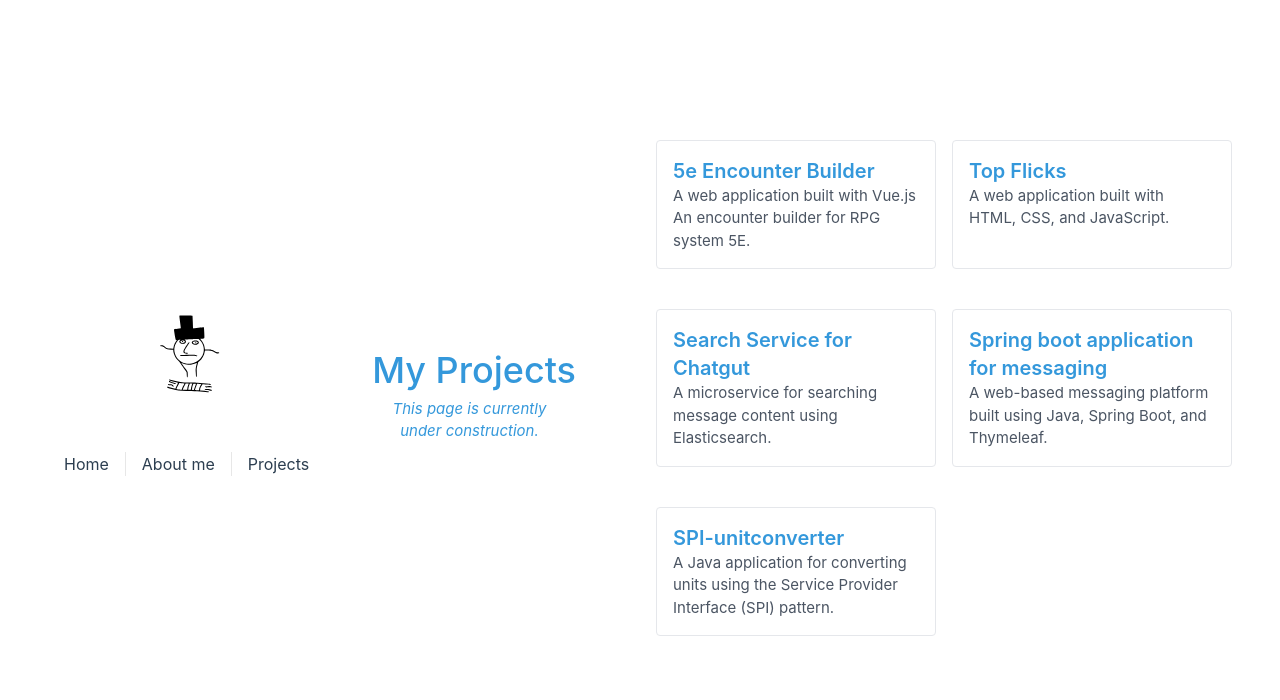
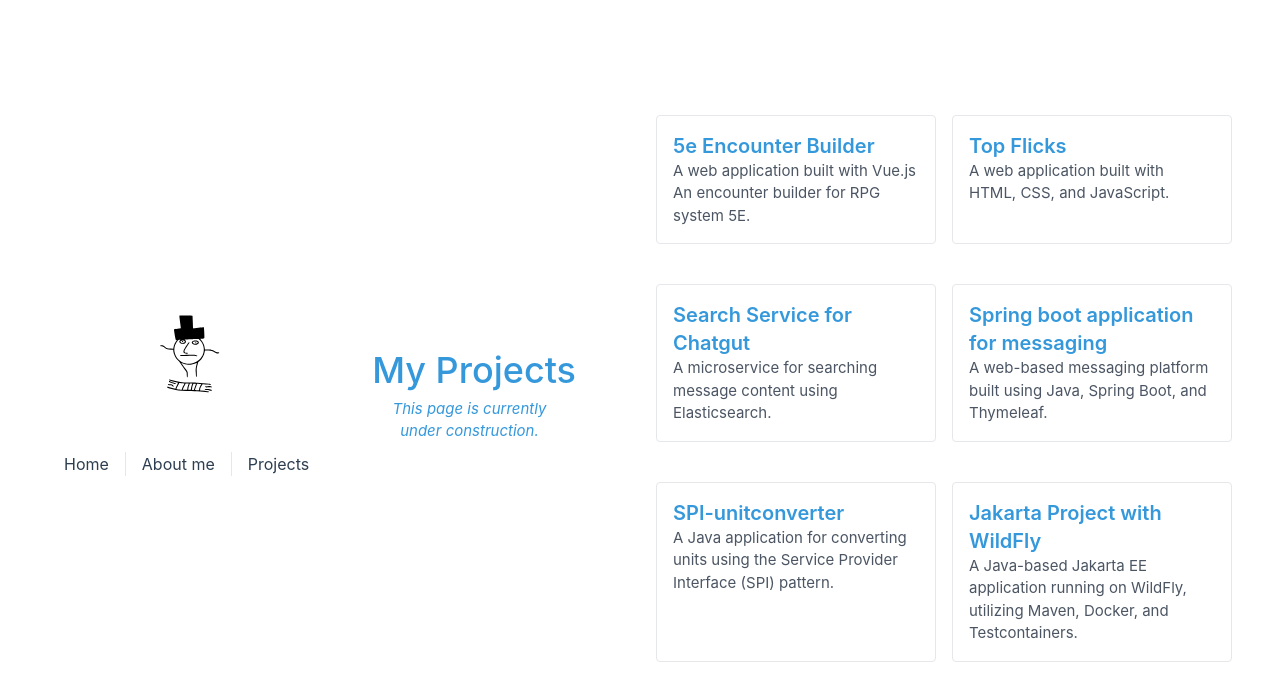
Before and after one commit to Mattan41/kruskopf-web, a Vue app: page /projects in a window 1280 px wide. Shown: the top 700 px of the page. Built offline with nearby package versions, Linux system fonts and the light colour scheme.

Commit message:
add projekt Jakarta with wildfly

```diff
--- a/src/views/projects/ProjectsView.vue
+++ b/src/views/projects/ProjectsView.vue
@@ -70,6 +70,18 @@ const projects = ref([
         "The application includes a simple command-line interface for user input and output.",
     repoLink: "https://github.com/Mattan41/SPI-unitconverter",
     repoName: "SPI-unitconverter"
+  },
+  {
+    id: 6,
+    title: "Jakarta Project with WildFly",
+    link: "#",
+    shortDescription: "A Java-based Jakarta EE application running on WildFly, utilizing Maven, Docker, and Testcontainers.",
+    description: "This project is a Java-based application built with Jakarta EE and running on the WildFly application server. " +
+        "It uses Maven for dependency management and build automation. " +
+        "The application includes comprehensive integration tests using Testcontainers and RestAssured to ensure robust and reliable functionality. " +
+        "Docker and Docker Compose are used to containerize the application and manage multi-container setups.",
+    repoLink: "https://github.com/Mattan41/projektJakarta",
+    repoName: "JakartaProject"
   }
 ]);
 </script>
```
